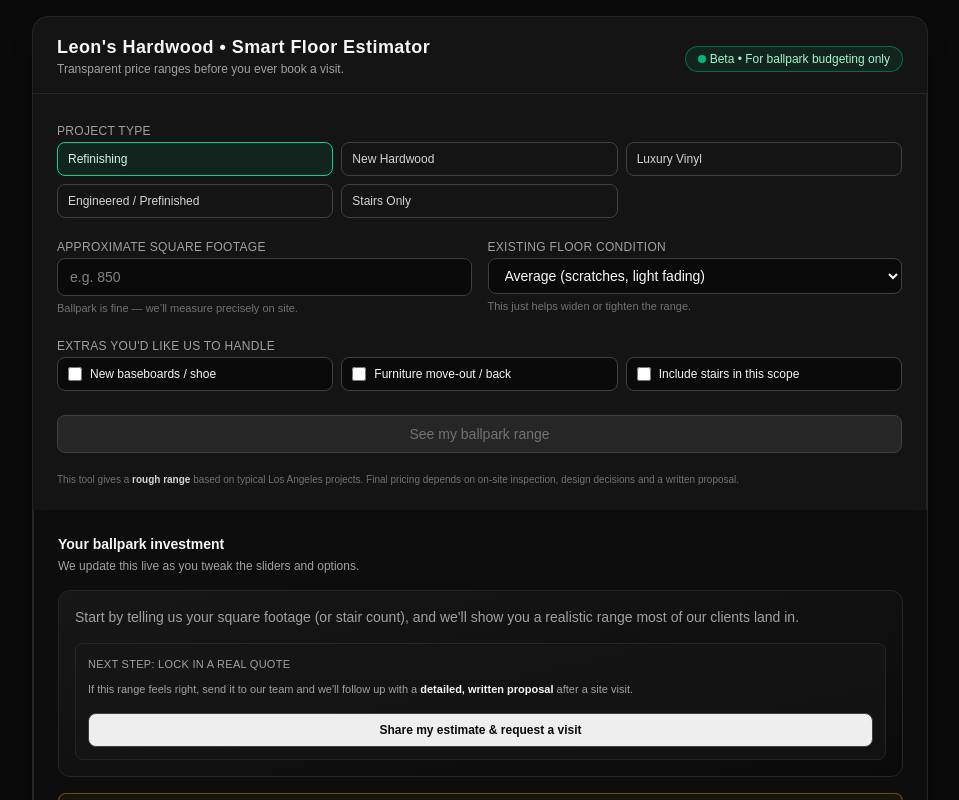
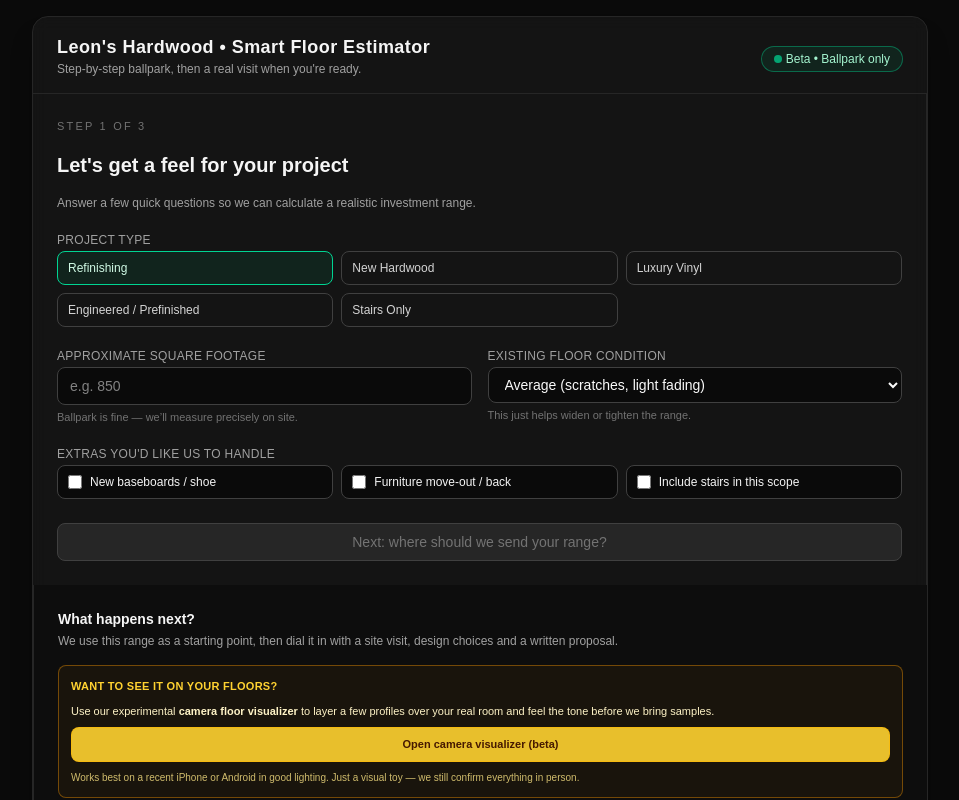
Before and after one commit to tequilapapa/leons-calculator, a Next.js app: page / in a window 1280 px wide. Shown: the top 800 px of the page, without its empty margins (160-1119 px from the left). Built offline with nearby package versions, Linux system fonts and the light colour scheme.

Commit message:
Funnel targeting converstion into pages/steps for marketing page

```diff
--- a/app/page.tsx
+++ b/app/page.tsx
@@ -81,21 +81,46 @@ function calculateQuote(
   return { min: totalMin, max: totalMax };
 }
 
+type Step = 1 | 2 | 3;
+
+interface ContactState {
+  name: string;
+  email: string;
+  phone: string;
+}
+
 export default function Home() {
+  const [step, setStep] = useState<Step>(1);
+
+  // existing calculator state
   const [projectType, setProjectType] = useState<ProjectType>("refinish");
   const [sqft, setSqft] = useState<string>("");
   const [condition, setCondition] = useState<Condition>("average");
   const [includeBaseboards, setIncludeBaseboards] = useState(false);
   const [includeFurniture, setIncludeFurniture] = useState(false);
   const [includeStairs, setIncludeStairs] = useState(false);
+
+  // contact + result
+  const [contact, setContact] = useState<ContactState>({
+    name: "",
+    email: "",
+    phone: "",
+  });
   const [result, setResult] = useState<QuoteResult | null>(null);
   const [submitted, setSubmitted] = useState(false);
+  const [isSubmitting, setIsSubmitting] = useState(false);
 
   const isValidSqft =
     sqft.trim() !== "" && !isNaN(parseFloat(sqft)) && parseFloat(sqft) > 0;
 
-  const handleSubmit = async (e: React.FormEvent<HTMLFormElement>) => {
-    e.preventDefault();
+  function handleContactChange<K extends keyof ContactState>(
+    key: K,
+    value: ContactState[K]
+  ) {
+    setContact((prev) => ({ ...prev, [key]: value }));
+  }
+
+  async function handleViewEstimate() {
     setSubmitted(true);
 
     const numSqft = parseFloat(sqft);
@@ -109,15 +134,28 @@ export default function Home() {
       includeFurniture,
       includeStairs
     );
-
     setResult(quote);
 
-    // If sqft invalid, don't bother sending
-    if (!parsedSqft || parsedSqft <= 0) return;
+    if (!parsedSqft || parsedSqft <= 0) {
+      return;
+    }
 
-    // ---- Send to Wix via your API route ----
+    // go to results “page”
+    setStep(3);
+
+    // scroll into view on mobile
+    setTimeout(() => {
+      const el = document.getElementById("results-section");
+      if (el) {
+        el.scrollIntoView({ behavior: "smooth", block: "start" });
+      }
+    }, 80);
+
+    // send to Wix / GHL via your existing API route
     try {
+      setIsSubmitting(true);
       const payload = {
+        type: "LEON_CALCULATOR_LEAD",
         projectType,
         sqft: parsedSqft,
         condition,
@@ -126,14 +164,14 @@ export default function Home() {
         includeStairs,
         estimateMin: quote.min,
         estimateMax: quote.max,
-        source: "calculator",
+        contact,
+        source: "calculator-funnel",
+        submittedAt: new Date().toISOString(),
       };
 
       const res = await fetch("/api/wix-webhook", {
         method: "POST",
-        headers: {
-          "Content-Type": "application/json",
-        },
+        headers: { "Content-Type": "application/json" },
         body: JSON.stringify(payload),
       });
 
@@ -142,33 +180,48 @@ export default function Home() {
       }
     } catch (err) {
       console.error("Error calling Wix webhook", err);
+    } finally {
+      setIsSubmitting(false);
     }
-  };
+  }
 
   return (
     <main className="min-h-screen bg-neutral-950 text-neutral-100 flex items-center justify-center p-4">
       <div className="w-full max-w-4xl rounded-2xl border border-neutral-800 bg-neutral-900/80 shadow-xl shadow-black/40 backdrop-blur">
+        {/* Header */}
         <div className="border-b border-neutral-800 px-6 py-4 flex flex-col gap-1 sm:flex-row sm:items-center sm:justify-between">
           <div>
             <h1 className="text-lg font-semibold tracking-wide">
               Leon&apos;s Hardwood • Smart Floor Estimator
             </h1>
             <p className="text-xs text-neutral-400">
-              Transparent price ranges before you ever book a visit.
+              Step-by-step ballpark, then a real visit when you&apos;re ready.
             </p>
           </div>
           <span className="mt-2 inline-flex items-center gap-1 rounded-full border border-emerald-400/40 bg-emerald-500/10 px-3 py-1 text-xs font-medium text-emerald-200">
             <span className="h-2 w-2 rounded-full bg-emerald-400 animate-pulse" />
-            Beta • For ballpark budgeting only
+            Beta • Ballpark only
           </span>
         </div>
 
         <div className="grid gap-0 border-neutral-800 md:grid-cols-[3fr,2fr] md:divide-x md:divide-neutral-800">
-          {/* Form */}
-          <form
-            onSubmit={handleSubmit}
-            className="space-y-4 px-6 py-5 md:py-6"
-          >
+          {/* LEFT SIDE: STEP CONTENT */}
+          <div className="px-6 py-5 md:py-6 space-y-4">
+            <div className="text-[11px] uppercase tracking-[0.2em] text-neutral-500">
+              Step {step} of 3
+            </div>
+
+            {step === 1 && (
+              <section className="space-y-4">
+                <h2 className="text-xl font-semibold">
+                  Let&apos;s get a feel for your project
+                </h2>
+                <p className="text-xs text-neutral-400">
+                  Answer a few quick questions so we can calculate a realistic
+                  investment range.
+                </p>
+
+                {/* Project type */}
                 <div className="space-y-1">
                   <label className="text-xs font-medium uppercase tracking-wide text-neutral-400">
                     Project type
@@ -199,6 +252,7 @@ export default function Home() {
                   </div>
                 </div>
 
+                {/* sqft + condition */}
                 <div className="grid gap-4 sm:grid-cols-2">
                   <div className="space-y-1">
                     <label className="text-xs font-medium uppercase tracking-wide text-neutral-400">
@@ -233,7 +287,9 @@ export default function Home() {
                       }
                       className="w-full rounded-lg border border-neutral-700 bg-neutral-950 px-3 py-2 text-sm text-neutral-50 outline-none ring-emerald-500/60 focus:border-emerald-400 focus:ring-1"
                     >
-                  <option value="light">Light wear (mostly cosmetic)</option>
+                      <option value="light">
+                        Light wear (mostly cosmetic)
+                      </option>
                       <option value="average">
                         Average (scratches, light fading)
                       </option>
@@ -247,6 +303,7 @@ export default function Home() {
                   </div>
                 </div>
 
+                {/* Extras */}
                 <div className="space-y-1">
                   <span className="text-xs font-medium uppercase tracking-wide text-neutral-400">
                     Extras you&apos;d like us to handle
@@ -289,11 +346,12 @@ export default function Home() {
                 </div>
 
                 <button
-              type="submit"
+                  type="button"
+                  onClick={() => setStep(2)}
                   disabled={!isValidSqft}
                   className="mt-2 inline-flex w-full items-center justify-center rounded-lg border border-emerald-500 bg-emerald-500 px-3 py-2 text-sm font-medium text-emerald-950 shadow-lg shadow-emerald-500/25 transition hover:bg-emerald-400 disabled:cursor-not-allowed disabled:border-neutral-700 disabled:bg-neutral-800 disabled:text-neutral-500 disabled:shadow-none"
                 >
-              See my ballpark range
+                  Next: where should we send your range?
                 </button>
 
                 {!isValidSqft && submitted && (
@@ -301,29 +359,105 @@ export default function Home() {
                     Please enter a valid square footage or stair count.
                   </p>
                 )}
+              </section>
+            )}
+
+            {step === 2 && (
+              <section className="space-y-4">
+                <h2 className="text-xl font-semibold">
+                  Where should we send your estimate?
+                </h2>
+                <p className="text-xs text-neutral-400">
+                  We&apos;ll text and email your ballpark range so you don&apos;t
+                  lose it. No spam, no pressure.
+                </p>
+
+                <div className="space-y-3">
+                  <div>
+                    <label className="block text-xs mb-1 text-neutral-300">
+                      Full Name
+                    </label>
+                    <input
+                      type="text"
+                      value={contact.name}
+                      onChange={(e) =>
+                        handleContactChange("name", e.target.value)
+                      }
+                      placeholder="First & last name"
+                      className="w-full rounded-lg border border-neutral-700 bg-neutral-950 px-3 py-2 text-sm outline-none focus:border-emerald-400 focus:ring-1 ring-emerald-500/60"
+                    />
+                  </div>
+                  <div>
+                    <label className="block text-xs mb-1 text-neutral-300">
+                      Email
+                    </label>
+                    <input
+                      type="email"
+                      value={contact.email}
+                      onChange={(e) =>
+                        handleContactChange("email", e.target.value)
+                      }
+                      placeholder="you@example.com"
+                      className="w-full rounded-lg border border-neutral-700 bg-neutral-950 px-3 py-2 text-sm outline-none focus:border-emerald-400 focus:ring-1 ring-emerald-500/60"
+                    />
+                  </div>
+                  <div>
+                    <label className="block text-xs mb-1 text-neutral-300">
+                      Phone
+                    </label>
+                    <input
+                      type="tel"
+                      value={contact.phone}
+                      onChange={(e) =>
+                        handleContactChange("phone", e.target.value)
+                      }
+                      placeholder="(###) ###-####"
+                      className="w-full rounded-lg border border-neutral-700 bg-neutral-950 px-3 py-2 text-sm outline-none focus:border-emerald-400 focus:ring-1 ring-emerald-500/60"
+                    />
+                  </div>
+                </div>
+
+                <div className="flex gap-3 mt-4">
+                  <button
+                    type="button"
+                    onClick={() => setStep(1)}
+                    className="w-1/3 rounded-full border border-neutral-700 text-xs sm:text-sm py-2"
+                  >
+                    Back
+                  </button>
+                  <button
+                    type="button"
+                    onClick={handleViewEstimate}
+                    disabled={isSubmitting}
+                    className="w-2/3 rounded-full bg-[#FFD44A] text-black text-xs sm:text-sm font-semibold py-2.5 disabled:opacity-60"
+                  >
+                    {isSubmitting
+                      ? "Calculating..."
+                      : "View my ballpark price range"}
+                  </button>
+                </div>
 
                 <p className="pt-1 text-[10px] leading-snug text-neutral-500">
-              This tool gives a{" "}
-              <span className="font-semibold text-neutral-300">
-                rough range
-              </span>{" "}
-              based on typical Los Angeles projects. Final pricing depends on
-              on-site inspection, design decisions and a written proposal.
+                  This tool gives a rough range based on typical Los Angeles
+                  projects. Final pricing depends on on-site inspection, design
+                  decisions and a written proposal.
                 </p>
-          </form>
+              </section>
+            )}
 
-          {/* Results */}
-          <div className="border-t border-neutral-800 bg-neutral-950/60 px-6 py-5 md:border-l md:border-t-0 md:py-6">
-            <h2 className="text-sm font-semibold text-neutral-100">
-              Your ballpark investment
+            {step === 3 && (
+              <section className="space-y-4" id="results-section">
+                <h2 className="text-xl font-semibold">
+                  Your ballpark investment range
                 </h2>
-            <p className="mt-1 text-xs text-neutral-400">
-              We update this live as you tweak the sliders and options.
+                <p className="text-xs text-neutral-400">
+                  This is a rough range based on what you shared. A quick
+                  in-person look lets us tighten these numbers and spot savings
+                  or hidden repairs.
                 </p>
 
-            <div className="mt-4 rounded-xl border border-neutral-800 bg-gradient-to-br from-neutral-900 to-neutral-950 p-4">
                 {result && result.min > 0 ? (
-                <>
+                  <div className="rounded-xl border border-neutral-800 bg-gradient-to-br from-neutral-900 to-neutral-950 p-4">
                     <p className="text-[11px] uppercase tracking-wide text-neutral-400">
                       Estimated range
                     </p>
@@ -339,46 +473,56 @@ export default function Home() {
                       </span>{" "}
                       and the options you selected.
                     </p>
-                </>
+                  </div>
                 ) : (
                   <p className="text-sm text-neutral-400">
-                  Start by telling us your square footage (or stair count), and
-                  we&apos;ll show you a realistic range most of our clients land
-                  in.
+                    Something went off with the numbers. Go back a step and try
+                    again.
                   </p>
                 )}
 
-              <div className="mt-4 space-y-2 rounded-lg border border-neutral-800 bg-neutral-900/60 p-3">
-                <p className="text-[11px] font-medium uppercase tracking-wide text-neutral-400">
-                  Next step: lock in a real quote
+                <button
+                  type="button"
+                  onClick={() =>
+                    (window.location.href =
+                      // 👉 change this URL to GoHighLevel calendar when you’re ready
+                      "https://www.leonshardwood.com/schedule")
+                  }
+                  className="w-full rounded-full bg-white text-black text-sm font-semibold py-3 mb-3"
+                >
+                  Book a flooring consultation
+                </button>
+
+                <button
+                  type="button"
+                  onClick={() => setStep(1)}
+                  className="w-full rounded-full border border-neutral-700 text-xs sm:text-sm py-2"
+                >
+                  Start over / tweak answers
+                </button>
+              </section>
+            )}
+          </div>
+
+          {/* RIGHT SIDE: PITCH / VISUALIZER CTA */}
+          <div className="border-t border-neutral-800 bg-neutral-950/60 px-6 py-5 md:border-l md:border-t-0 md:py-6">
+            <h2 className="text-sm font-semibold text-neutral-100">
+              What happens next?
+            </h2>
+            <p className="mt-1 text-xs text-neutral-400">
+              We use this range as a starting point, then dial it in with a site
+              visit, design choices and a written proposal.
             </p>
-                <p className="text-[11px] text-neutral-400">
-                  If this range feels right, send it to our team and we&apos;ll
-                  follow up with a{" "}
-                  <span className="font-semibold text-neutral-100">
-                    detailed, written proposal
-                  </span>{" "}
-                  after a site visit.
-                </p>
-                <a
-                  href="https://www.leonshardwood.com/booking-calendar/flooring-consultation?referral=service_list_widget"
-                  className="mt-2 inline-flex w-full items-center justify-center rounded-lg border border-neutral-700 bg-neutral-50/95 px-3 py-2 text-xs font-semibold text-neutral-950 transition hover:bg-white"
-                >
-                  Share my estimate &amp; request a visit
-                </a>
-              </div>
-            </div>
 
             <div className="mt-4 rounded-lg border border-amber-500/40 bg-amber-500/5 p-3 space-y-2">
               <p className="text-[11px] font-semibold uppercase tracking-wide text-amber-300">
-                Want to actually see it on your floors?
+                Want to see it on your floors?
               </p>
               <p className="text-[11px] text-amber-100">
                 Use our experimental{" "}
                 <span className="font-semibold">camera floor visualizer</span>{" "}
-                to layer a few of our favorite profiles over your real room and
-                get a feel for tone, pattern and vibe before we ever bring
-                samples out.
+                to layer a few profiles over your real room and feel the tone
+                before we bring samples.
               </p>
               <a
                 href="/camera"
@@ -387,9 +531,8 @@ export default function Home() {
                 Open camera visualizer (beta)
               </a>
               <p className="text-[10px] text-amber-200/80">
-                Works best on a recent iPhone or Android in good lighting. This
-                is just a visual toy – we still confirm everything in person
-                with real samples.
+                Works best on a recent iPhone or Android in good lighting. Just
+                a visual toy — we still confirm everything in person.
               </p>
             </div>
           </div>
```
Lines whose indentation alone changed are shown as unchanged.
